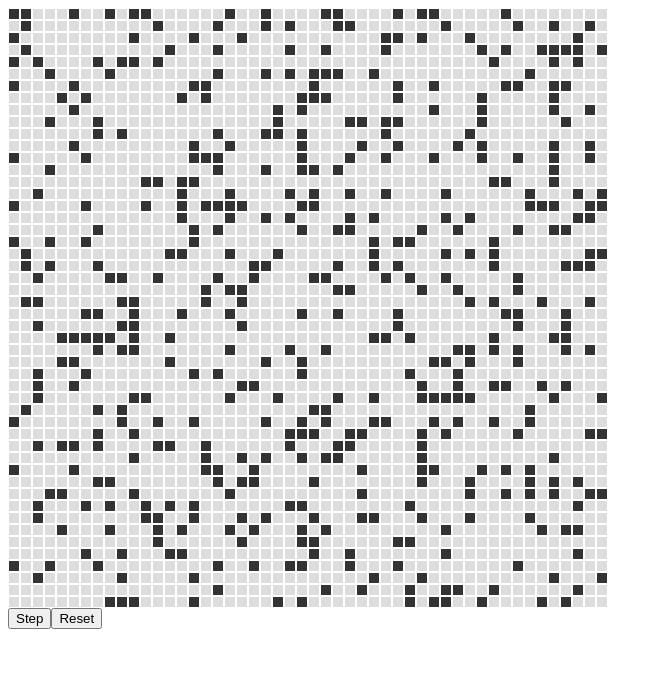
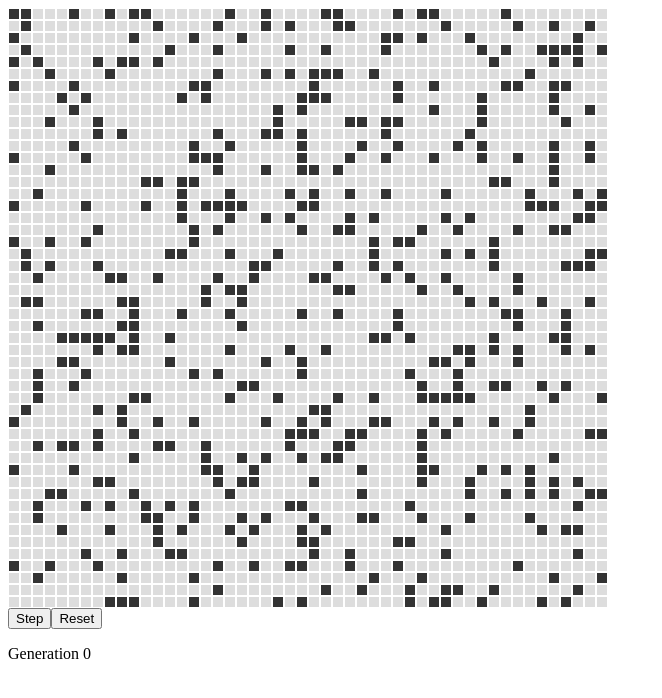
Before and after one commit to kevcomedia/ng-game-of-life, an Angular app: page / in a window 1280 px wide. Shown: the top 698 px of the page, without its empty margins (0-662 px from the left). Built offline with nearby package versions, Linux system fonts and the light colour scheme.

Commit message:
Display current generation count
I also made the generation count a private field and provided a public
getter.

```diff
--- a/src/app/app.component.html
+++ b/src/app/app.component.html
@@ -1,3 +1,4 @@
 <app-game-of-life-grid [rows]="rows" [cols]="cols"></app-game-of-life-grid>
 <button (click)="step()">Step</button>
 <button (click)="reset()">Reset</button>
+<p>Generation {{this.getGenerationCount()}}</p>
--- a/src/app/app.component.ts
+++ b/src/app/app.component.ts
@@ -17,6 +17,10 @@ export class AppComponent implements OnInit {
     this.gameOfLifeService.randomizeCellStates();
   }
 
+  getGenerationCount() {
+    return this.gameOfLifeService.getGenerationCount();
+  }
+
   step() {
     this.gameOfLifeService.nextGeneration();
   }
--- a/src/app/game-of-life.service.ts
+++ b/src/app/game-of-life.service.ts
@@ -6,7 +6,7 @@ export class GameOfLifeService {
   private cells: Cell[];
   private rows: number;
   private cols: number;
-  generationCount = 0;
+  private generationCount = 0;
 
   initialize(rows = 10, cols = 10) {
     const minDimension = 5;
@@ -82,7 +82,12 @@ export class GameOfLifeService {
           cell.setTempState(!alive);
       }
     });
+    this.generationCount++;
     this.updateGridState();
+  }
+
+  getGenerationCount() {
+    return this.generationCount;
   }
 
   private getNeighborsOfCellAt(row = 0, col = 0): Cell[] {
```
